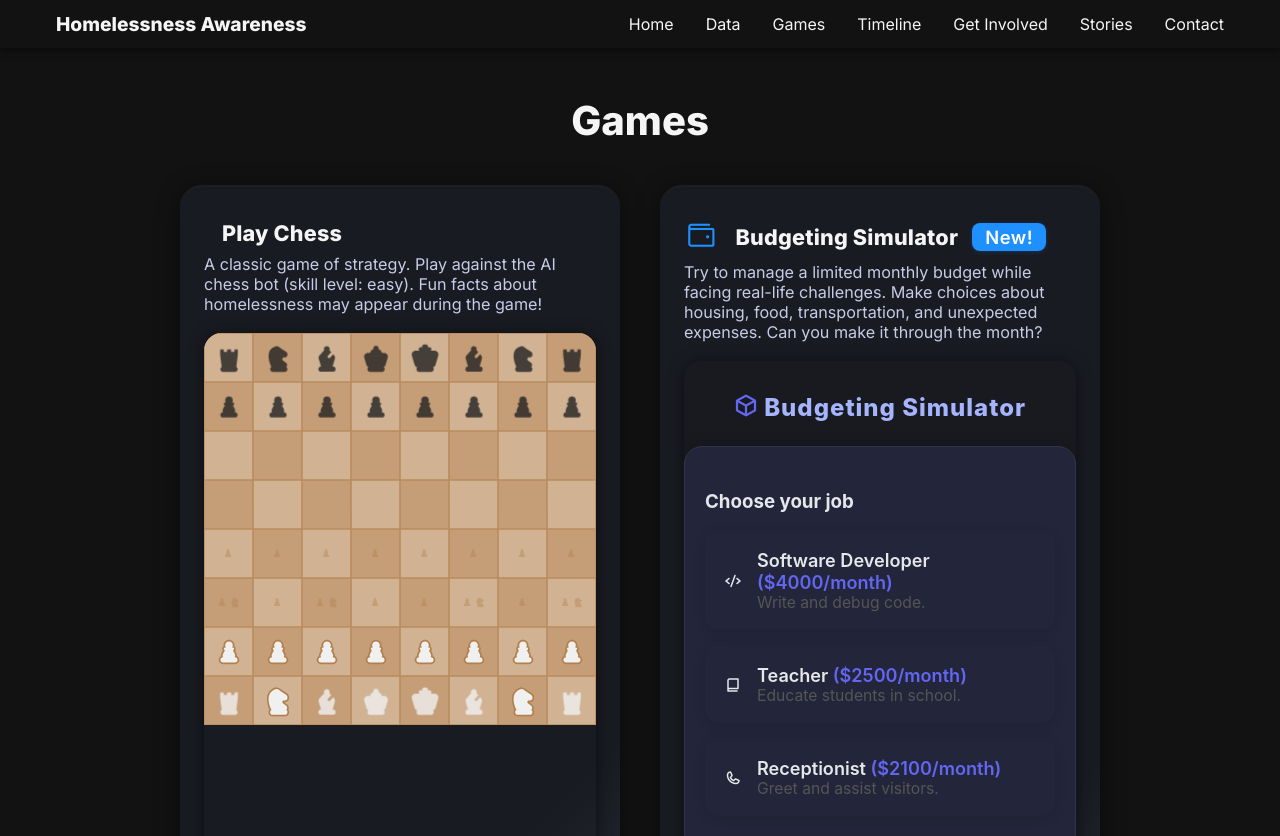
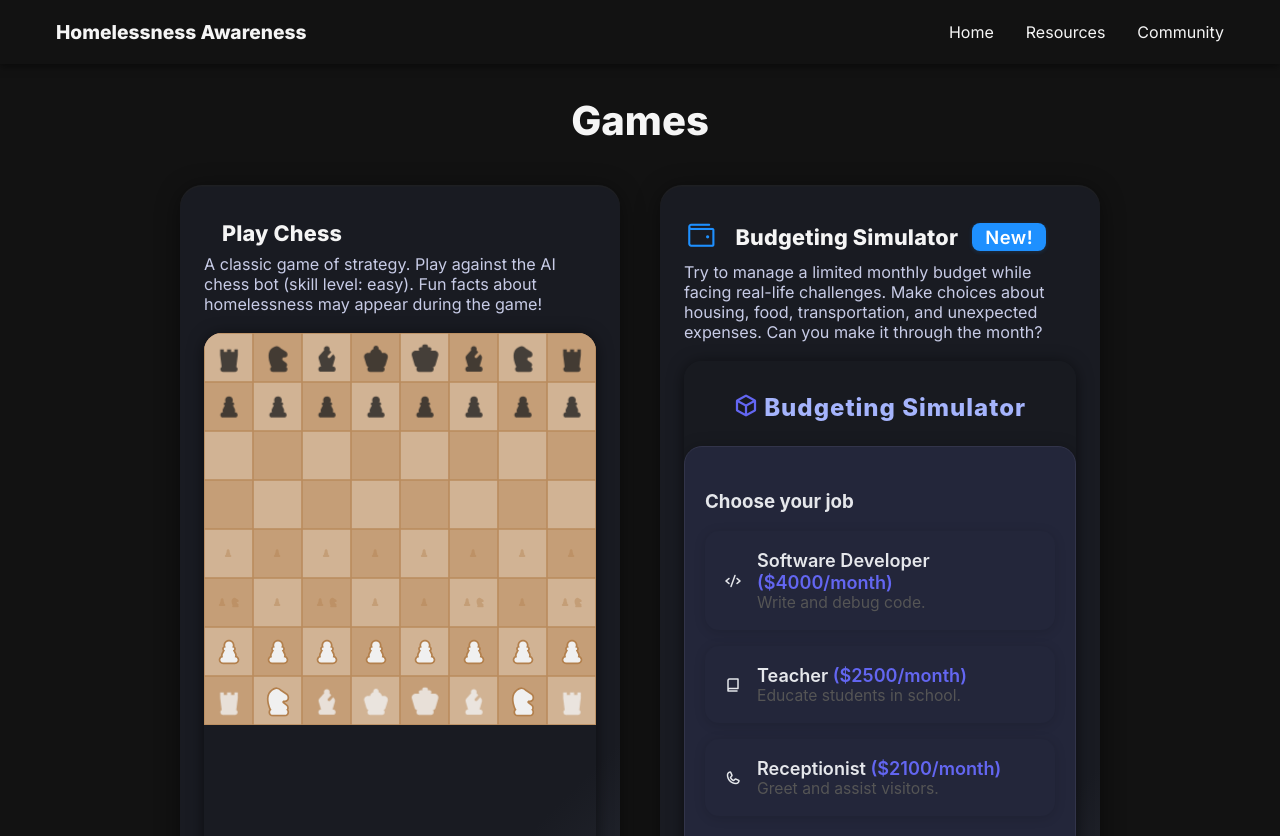
Before and after one commit to dylanmccune/sjp, a plain HTML site: page games/index.html in a window 1280 px wide. Shown: the top 836 px of the page. Drawn offline with nearby package versions, Linux system fonts and the light colour scheme.

Commit message:
navbar categories

```diff
--- a/global-styles.css
+++ b/global-styles.css
@@ -1,3 +1,85 @@
+/* Ensure navbar links and dropdown triggers are aligned */
+.navbar-menu > li > a,
+.navbar-menu li.dropdown > span {
+  display: inline-block;
+  padding: 0.5em 0;
+  color: var(--text);
+  font-weight: 500;
+  font-size: 1rem;
+  line-height: 1.5;
+  vertical-align: middle;
+  transition: color 0.2s;
+}
+/* Navbar Dropdown Styles */
+.navbar-menu li.dropdown {
+  position: relative;
+  margin: 0;
+}
+
+.navbar-menu li.dropdown > span {
+  cursor: pointer;
+  padding: 0.5em 0;
+  display: inline-block;
+  color: var(--text);
+  font-weight: 500;
+  transition: color 0.2s;
+}
+
+.navbar-menu li.dropdown > span:hover {
+  color: var(--accent-color);
+}
+
+.navbar-menu .dropdown-menu {
+      display: block;
+  opacity: 0;
+  pointer-events: none;
+  transform: translateY(10px) scaleY(0.98);
+  transition: opacity 0.22s cubic-bezier(.4,0,.2,1), transform 0.22s cubic-bezier(.4,0,.2,1);
+  position: absolute;
+  left: 0;
+  top: 2.2em;
+  background: var(--bg-color);
+  min-width: 180px;
+  box-shadow: 0 2px 8px var(--shadow-color);
+  z-index: 1000;
+  margin: 0;
+  padding: 0.5em 0;
+  list-style: none;
+  border-radius: 0.25em;
+  border: 1px solid #222;
+}
+
+.navbar-menu li.dropdown:hover > .dropdown-menu,
+.navbar-menu li.dropdown:focus-within > .dropdown-menu {
+  opacity: 1;
+  pointer-events: auto;
+  transform: translateY(0) scaleY(1);
+}
+
+.navbar-menu .dropdown-menu li {
+  width: 100%;
+}
+
+.navbar-menu .dropdown-menu a {
+  display: block;
+  padding: 0.5em 1.25em;
+  color: var(--text);
+  text-decoration: none;
+  white-space: nowrap;
+  background: none;
+  transition: background 0.2s, color 0.2s;
+}
+
+.navbar-menu .dropdown-menu a:hover,
+.navbar-menu .dropdown-menu a.active {
+  background: #222;
+  color: var(--accent-color);
+}
+
+/* Adjust gap between navbar items */
+.navbar-menu {
+  gap: 1.25rem;
+}
 /* RESET & VARIABLES */
 * {
     margin: 0;
--- a/nav.js
+++ b/nav.js
@@ -1,13 +1,27 @@
 // nav.js
+
+
+const NAV_GROUPS = [
+  {
+    label: "Resources",
+    items: [
+      { text: "Data", url: "data/" },
+      { text: "Games", url: "games/" },
+      { text: "Timeline", url: "timeline/" },
+    ],
+  },
+  {
+    label: "Community",
+    items: [
+      { text: "Get Involved", url: "get-involved/" },
+      { text: "Stories", url: "stories/" },
+      { text: "Contact", url: "contact/" },
+    ],
+  },
+];
 
 const NAV_ITEMS = [
   { text: "Home", url: "" },
-  { text: "Data", url: "data/" },
-  { text: "Games", url: "games/" },
-  { text: "Timeline", url: "timeline/" },
-  { text: "Get Involved", url: "get-involved/" },
-  { text: "Stories", url: "stories/" },
-  { text: "Contact", url: "contact/" },
 ];
 
 function buildNav() {
@@ -16,10 +30,10 @@ function buildNav() {
   navMenu.innerHTML = "";
   footerLinks.innerHTML = "";
 
+
+  // Home link
   NAV_ITEMS.forEach((item) => {
     const href = (window.navBase || "") + item.url;
-
-    // Navbar
     const li = document.createElement("li");
     const a = document.createElement("a");
     a.href = href;
@@ -36,6 +50,39 @@ function buildNav() {
     fa.textContent = item.text;
     footerLinks.appendChild(fa);
   });
+
+  // Grouped links as dropdowns
+  NAV_GROUPS.forEach((group) => {
+    // Navbar dropdown
+    const li = document.createElement("li");
+    li.classList.add("dropdown");
+    const span = document.createElement("span");
+    span.textContent = group.label;
+    li.appendChild(span);
+
+    const ul = document.createElement("ul");
+    ul.classList.add("dropdown-menu");
+    group.items.forEach((item) => {
+      const href = (window.navBase || "") + item.url;
+      const subLi = document.createElement("li");
+      const a = document.createElement("a");
+      a.href = href;
+      a.textContent = item.text;
+      if (href === window.location.pathname.split("/").pop()) {
+        a.classList.add("active");
+      }
+      subLi.appendChild(a);
+      ul.appendChild(subLi);
+
+      // Footer
+      const fa = document.createElement("a");
+      fa.href = href;
+      fa.textContent = item.text;
+      footerLinks.appendChild(fa);
+    });
+    li.appendChild(ul);
+    navMenu.appendChild(li);
+  });
 }
 
 document.addEventListener("DOMContentLoaded", buildNav);
```
